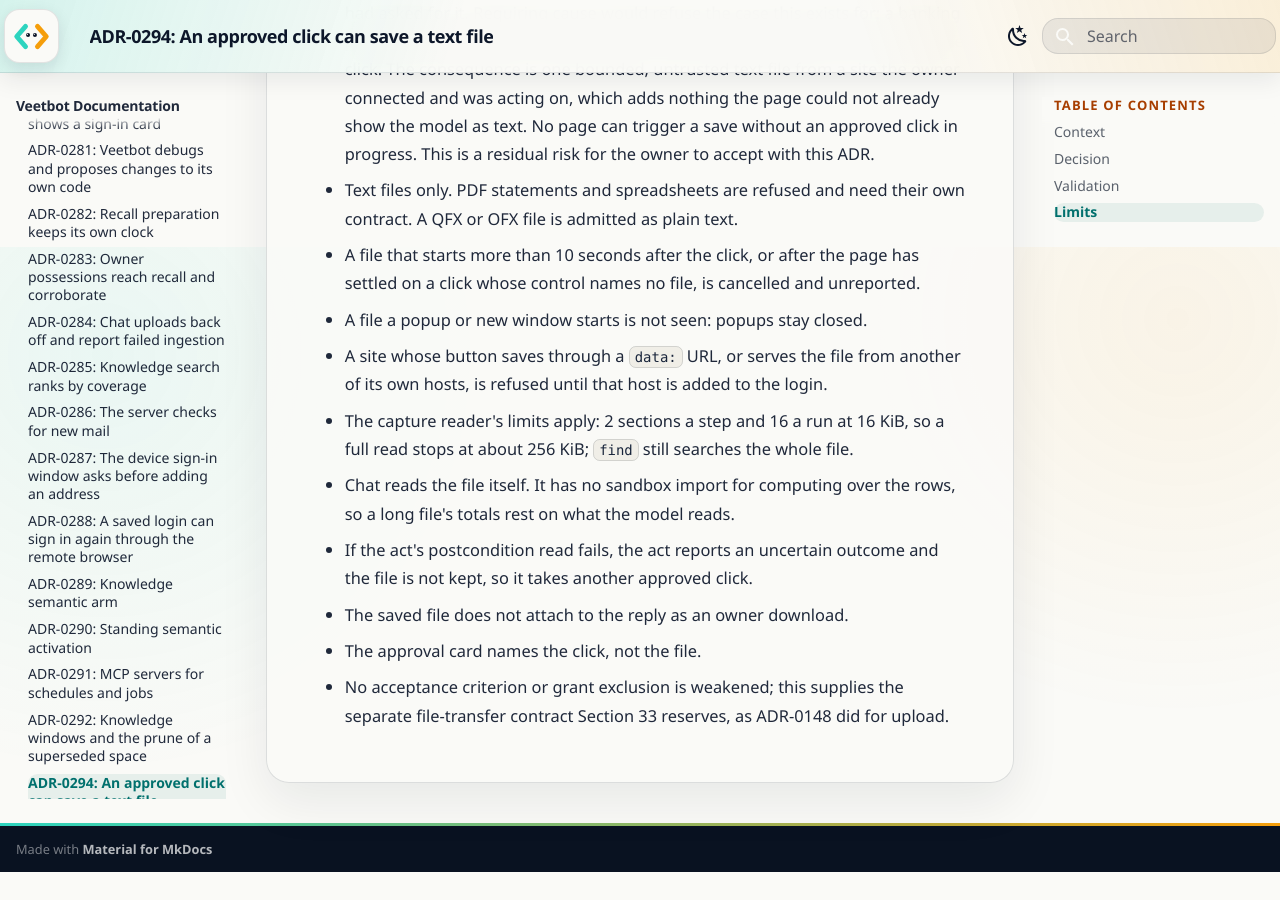
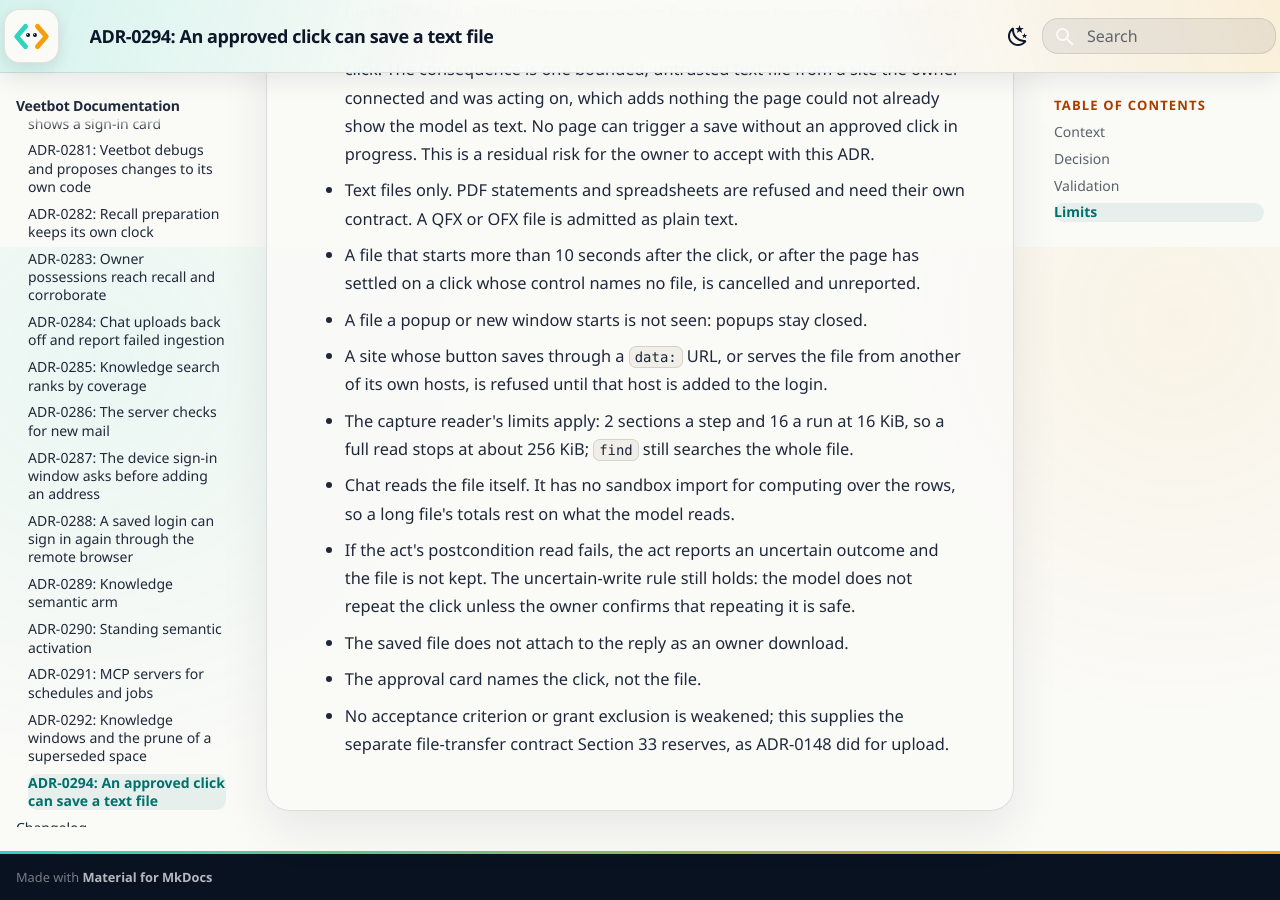
Before and after one commit to avitus/veetbot, an MkDocs documentation site: the page built from docs/adr/0294-approved-browser-file-download.md, in a window 1280 px wide and 900 px high, scrolled down 3353 px. Built offline with MkDocs 1.6.1 and Material for MkDocs 9.7.7, drawn with Linux system fonts in a browser that asks for light colours; before the commit the page ends 4225 px from its top, so only the background shows below that.

Commit message:
Say that an uncertain click is not repeated without the owner's word
CodeRabbit: the ADR's "it takes another approved click" could read as permission
to replay a non-idempotent action after an uncertain outcome.

Reading-Lane: A

Co-Authored-By: Claude Opus 5.5 <noreply@anthropic.com>
Glen-Conversation: dc98c6a1-4db8-4553-9803-59701df5728a

```diff
--- a/docs/adr/0294-approved-browser-file-download.md
+++ b/docs/adr/0294-approved-browser-file-download.md
@@ -124,7 +124,8 @@ This ADR stays Proposed until that check passes.
 - Chat reads the file itself. It has no sandbox import for computing over the rows,
   so a long file's totals rest on what the model reads.
 - If the act's postcondition read fails, the act reports an uncertain outcome and
-  the file is not kept, so it takes another approved click.
+  the file is not kept. The uncertain-write rule still holds: the model does not
+  repeat the click unless the owner confirms that repeating it is safe.
 - The saved file does not attach to the reply as an owner download.
 - The approval card names the click, not the file.
 - No acceptance criterion or grant exclusion is weakened; this supplies the
```
